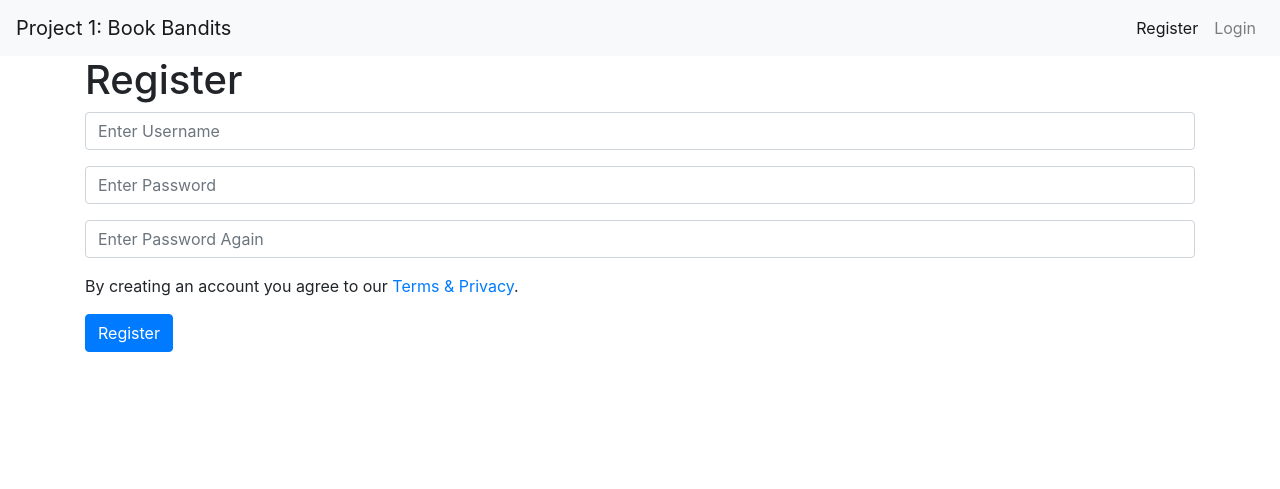
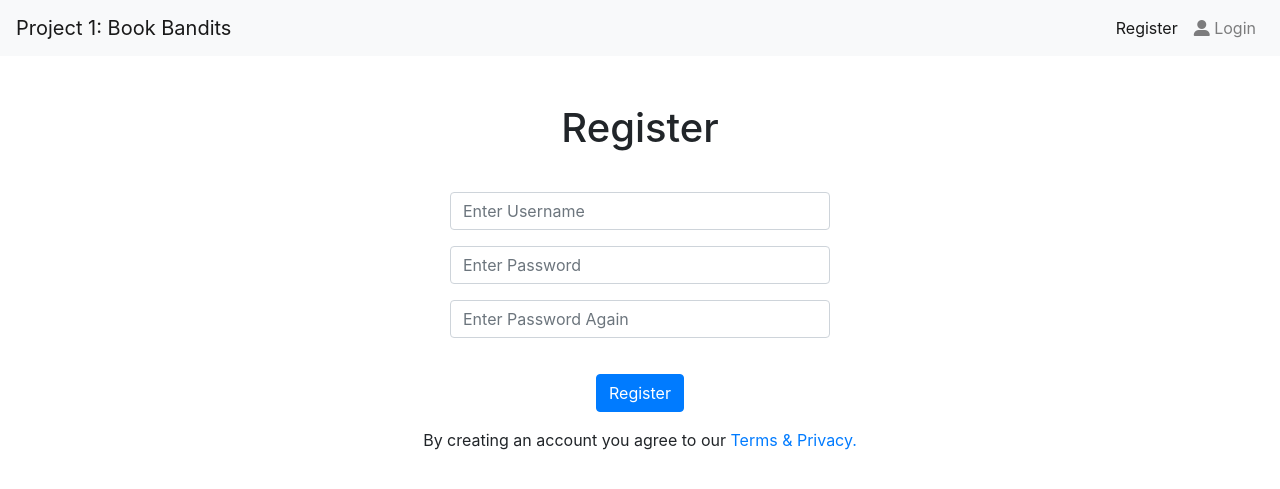
Before and after one commit to tranzilla/flask-book-review, a Flask app: page /register in a window 1280 px wide. Shown: the top 489 px of the page. Run offline with Flask 2, Linux system fonts and the light colour scheme; some libraries are stand-ins or nearby versions.

Commit message:
update layout, add stylesheet, display book results in a table

```diff
--- a/application.py
+++ b/application.py
@@ -123,8 +123,9 @@ def register():
     else:
         return render_template("register.html")
 
-@app.route("/search", methods=["GET", "POST"])
+@app.route("/search", methods=["POST"])
 def search():
+    ''' Allows user to search for books  '''
     if request.method == "POST":
         book_query = "%" + request.form.get("book") + "%"
         book_query = book_query.title()
@@ -135,3 +136,10 @@ def search():
             return render_template("result.html", books=books)
     else:
         return redirect("/")
+
+@app.route("/book/<isbn>", methods=["GET", "POST"])
+def book(isbn):
+    '''Display book details'''
+    row = db.execute("SELECT * FROM books where isbn = :isbn", {"isbn":isbn})
+    book_details = row.fetchall()
+    return render_template("book.html", book_details=book_details)
--- /dev/null
+++ b/static/styles.css
@@ -0,0 +1,25 @@
+h1 {
+  padding: 2rem;
+  margin-top: 1rem;
+  text-align: center;
+}
+
+ h2, i {
+  justify-content: center;
+  text-align: center;
+}
+
+.form-group button{
+  margin-top: 1.25rem;
+}
+
+.form-group a{
+  text-decoration: none;
+  color: #000;
+}
+
+.error-message {
+  font-size: 24px;
+  color: #de290d;
+  padding-bottom: 1.5rem;
+}
--- a/templates/layout.html
+++ b/templates/layout.html
@@ -4,10 +4,15 @@
         <title>{% block title %}{% endblock %}</title>
         <meta charset="utf-8">
         <meta name="viewport" content="width=device-width, initial-scale=1, shrink-to-fit=no">
+        <meta name="robots" content="noindex,nofollow" />
+        <!-- Custom Fonts: Boot Strap/Font Awesome/Custom Style Sheet -->
         <link rel="stylesheet" href="https://stackpath.bootstrapcdn.com/bootstrap/4.4.1/css/bootstrap.min.css" integrity="sha384-Vkoo8x4CGsO3+Hhxv8T/Q5PaXtkKtu6ug5TOeNV6gBiFeWPGFN9MuhOf23Q9Ifjh" crossorigin="anonymous">
+        <link href="https://fonts.googleapis.com/css?family=Lato:300|Montserrat:700&display=swap" rel="stylesheet" />
+        <link rel="stylesheet" href="../static/styles.css" />
         <script src="https://code.jquery.com/jquery-3.4.1.slim.min.js" integrity="sha384-J6qa4849blE2+poT4WnyKhv5vZF5SrPo0iEjwBvKU7imGFAV0wwj1yYfoRSJoZ+n" crossorigin="anonymous"></script>
         <script src="https://cdn.jsdelivr.net/npm/popper.js@1.16.0/dist/umd/popper.min.js" integrity="sha384-Q6E9RHvbIyZFJoft+2mJbHaEWldlvI9IOYy5n3zV9zzTtmI3UksdQRVvoxMfooAo" crossorigin="anonymous"></script>
         <script src="https://stackpath.bootstrapcdn.com/bootstrap/4.4.1/js/bootstrap.min.js" integrity="sha384-wfSDF2E50Y2D1uUdj0O3uMBJnjuUD4Ih7YwaYd1iqfktj0Uod8GCExl3Og8ifwB6" crossorigin="anonymous"></script>
+        <script src="https://kit.fontawesome.com/1f9b23d1bd.js" crossorigin="anonymous"></script>
     </head>
     <body>
         <nav class="navbar navbar-expand-lg navbar-light bg-light">
@@ -18,11 +23,11 @@
           <div class="collapse navbar-collapse" id="navbarSupportedContent">
             {% if session.id %}
                 <ul class="navbar-nav ml-auto">
-                    <li class="nav-item"><a class="nav-link">Welcome {{ session.username.capitalize() }}</a></li>
-                    <form action="/search" method="post" class="form-inline my-2 my-lg-0">
-                        <input class="form-control mr-sm-2" name ="book" type="text" placeholder="Quick Search" aria-label="Search">
-                    </form>
-                    <li class="nav-item"><a class="nav-link" href="/logout">Log Out</a></li></a>
+                  <form action="/search" method="post" class="form-inline my-2 my-lg-0">
+                      <input class="form-control mr-sm-2" name ="book" type="text" placeholder="Quick Search" aria-label="Search">
+                  </form>
+                    <li class="nav-item"><a class="nav-link"><i class="fas fa-user-alt"></i> {{ session.username.capitalize() }}</a></li>
+                    <li class="nav-item"><a class="nav-link" href="/logout"><i class="fas fa-sign-out-alt"></i> Log Out</a></li></a>
                 </ul>
             {% else %}
                 <ul class="navbar-nav ml-auto">
@@ -30,7 +35,7 @@
                         <a class="nav-link" href="/register">Register <span class="sr-only">(current)</span></a>
                     </li>
                     <li class="nav-item">
-                        <a class="nav-link" href="/">Login</a>
+                        <a class="nav-link" href="/"><i class="fas fa-user-alt"></i> Login</a>
                     </li>
                 </ul>
             {% endif %}
--- a/templates/register.html
+++ b/templates/register.html
@@ -9,24 +9,23 @@
 
     <form action="{{ url_for('register') }}" method="post">
 
-        <div class="form-group">
-          <input class="form-control" name="username" placeholder="Enter Username">
+        <div class="form-group row justify-content-center">
+          <input class="form-control col-sm-4" name="username" placeholder="Enter Username">
         </div>
 
-        <div class="form-group">
-            <input class="form-control" type="password" name="password" placeholder="Enter Password">
+        <div class="form-group row justify-content-center">
+            <input class="form-control col-sm-4" type="password" name="password" placeholder="Enter Password">
         </div>
 
-        <div class="form-group">
-            <input class="form-control" type="password" name="password_confirm" placeholder="Enter Password Again">
+        <div class="form-group row justify-content-center">
+            <input class="form-control col-sm-4" type="password" name="password_confirm" placeholder="Enter Password Again">
         </div>
 
 
-        <div class="form-group">
-            <p>By creating an account you agree to our <a href="#">Terms & Privacy</a>.</p>
+        <div class="form-group row justify-content-center">
             <button class="btn btn-primary">Register</button>
-
         </div>
+        <p class="row justify-content-center">By creating an account you agree to our&nbsp;<a href="#">Terms & Privacy.</a></p>
 
     </form>
 {% endblock %}
```
Also changed, not shown: templates/book.html (added, +17 -0 lines), templates/error.html (+7 -4 lines), templates/index.html (+8 -5 lines), templates/login.html (+9 -7 lines), templates/result.html (+21 -4 lines), 2 other files.
